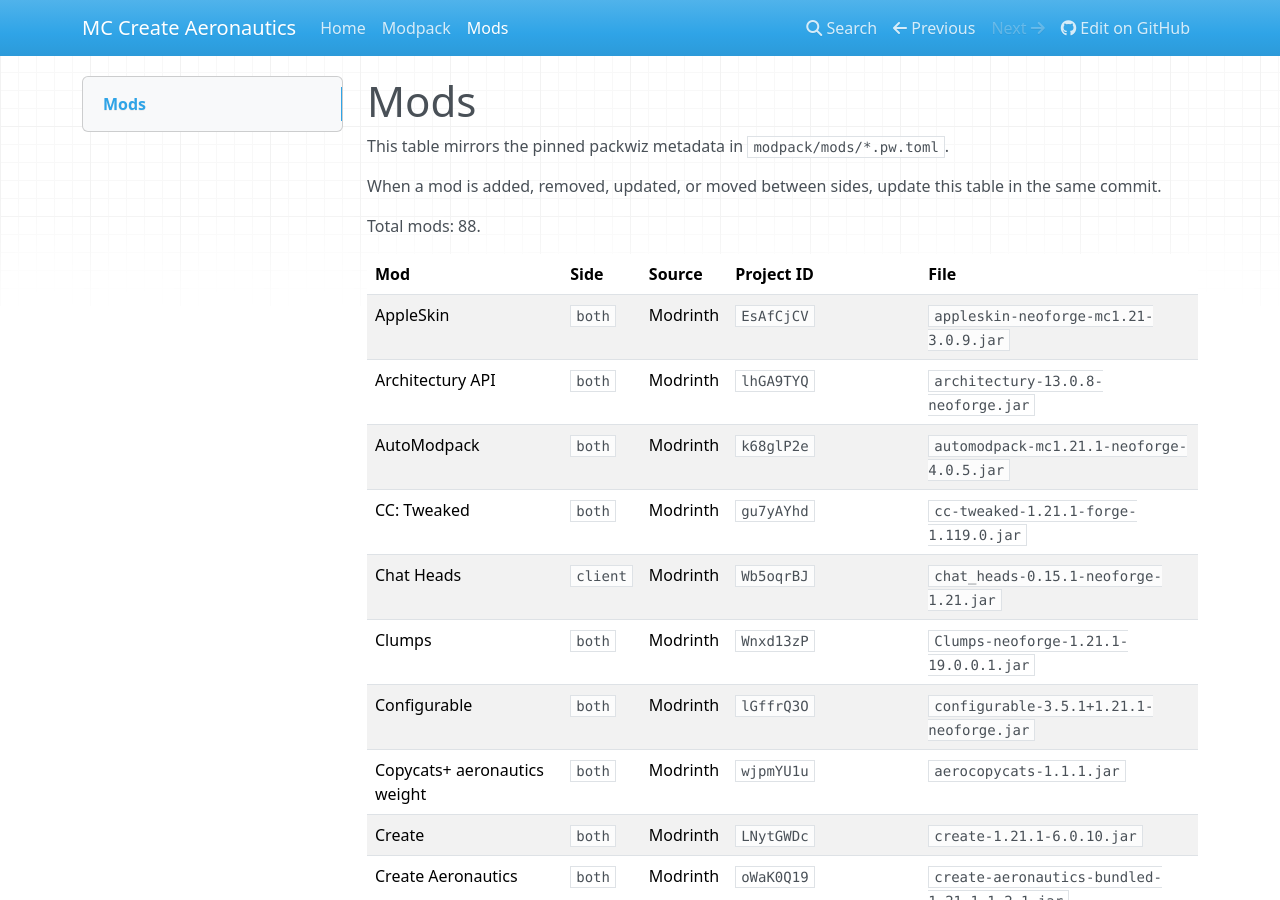
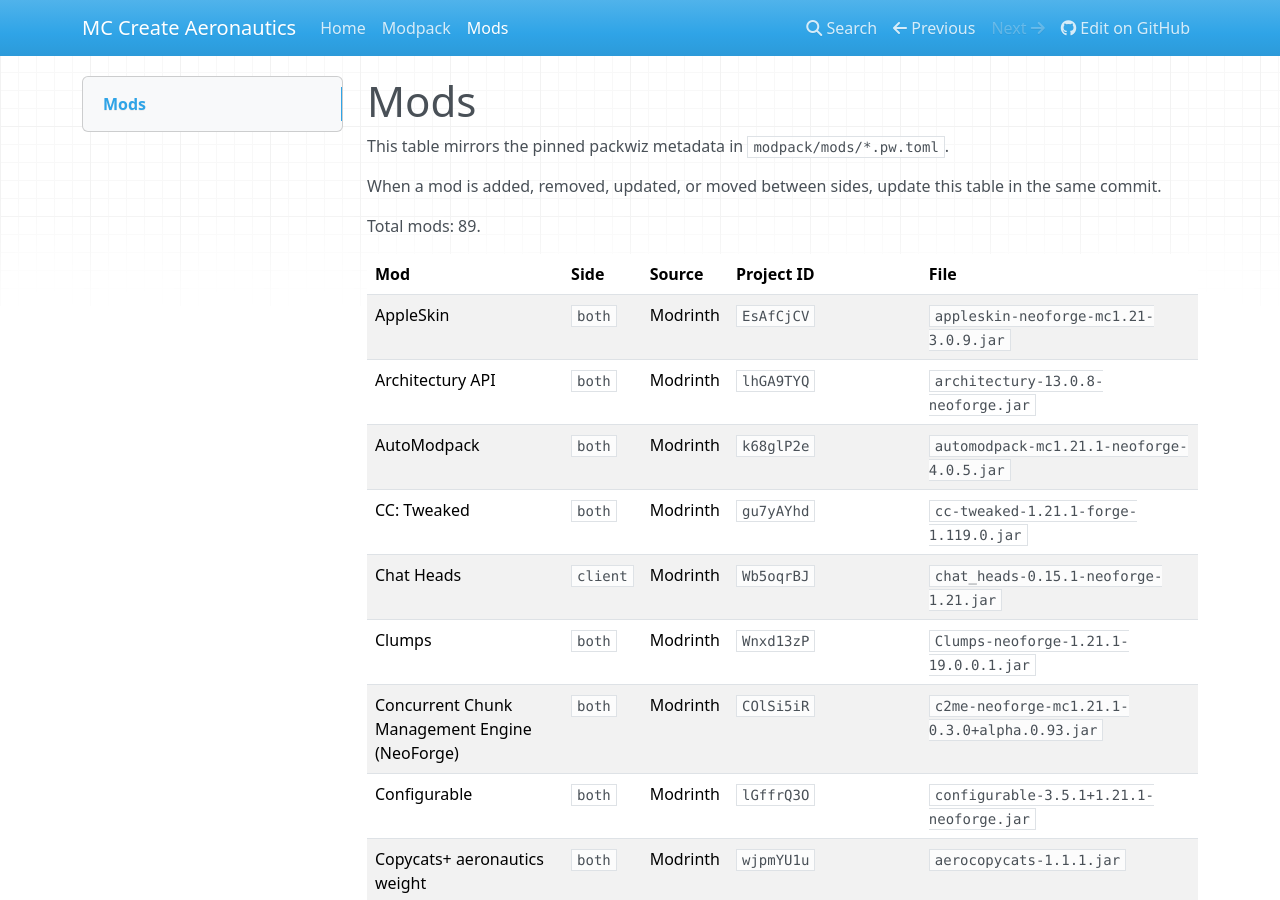
Before and after one commit to AlexCawl/mc-create-aeronautics-modpack, an MkDocs documentation site: the page built from docs/mods.md, in a window 1280 px wide and 900 px high. Built offline with MkDocs 1.6.1, drawn with Linux system fonts in a browser that asks for light colours; nearby versions of some CDN libraries.

Commit message:
chore: fixed mods.md

```diff
--- a/docs/mods.md
+++ b/docs/mods.md
@@ -4,7 +4,7 @@ This table mirrors the pinned packwiz metadata in `modpack/mods/*.pw.toml`.
 
 When a mod is added, removed, updated, or moved between sides, update this table in the same commit.
 
-Total mods: 88.
+Total mods: 89.
 
 | Mod | Side | Source | Project ID | File |
 | --- | --- | --- | --- | --- |
@@ -14,6 +14,7 @@ Total mods: 88.
 | CC: Tweaked | `both` | Modrinth | `gu7yAYhd` | `cc-tweaked-1.21.1-forge-1.119.0.jar` |
 | Chat Heads | `client` | Modrinth | `Wb5oqrBJ` | `chat_heads-0.15.1-neoforge-1.21.jar` |
 | Clumps | `both` | Modrinth | `Wnxd13zP` | `Clumps-neoforge-1.21.1-19.0.0.1.jar` |
+| Concurrent Chunk Management Engine (NeoForge) | `both` | Modrinth | `COlSi5iR` | `c2me-neoforge-mc1.21.1-0.3.0+alpha.0.93.jar` |
 | Configurable | `both` | Modrinth | `lGffrQ3O` | `configurable-3.5.1+1.21.1-neoforge.jar` |
 | Copycats+ aeronautics weight | `both` | Modrinth | `wjpmYU1u` | `aerocopycats-1.1.1.jar` |
 | Create | `both` | Modrinth | `LNytGWDc` | `create-1.21.1-6.0.10.jar` |
```
